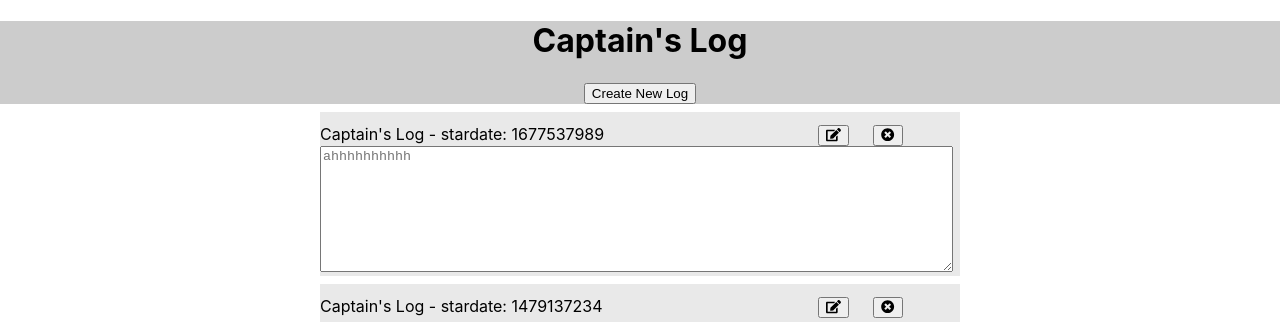
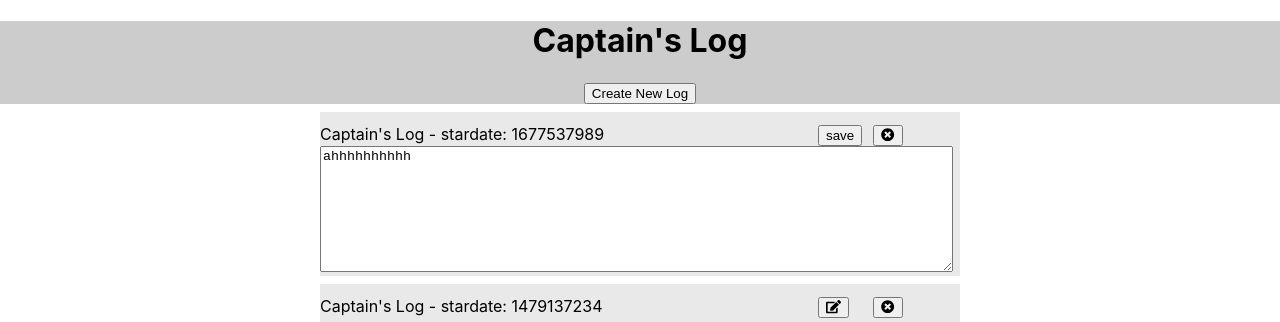
Before and after one commit to N8ers/captains-log-frontend, a React (Create React App) app: page / in a window 1280 px wide. Both pictures are taken after a click on the button 833 px from the left and 135 px from the top of the page. Shown: the top 322 px of the page. Built offline with nearby package versions, Linux system fonts and the light colour scheme.

Commit message:
get edit log working

```diff
--- a/src/App.js
+++ b/src/App.js
@@ -21,6 +21,7 @@ class App extends React.Component {
     this.handleDeleteLog = this.handleDeleteLog.bind(this);
     this.handleScrapLog = this.handleScrapLog.bind(this);
     this.handleStoreLog = this.handleStoreLog.bind(this);
+    this.handleEditLog = this.handleEditLog.bind(this);
   }
 
   handleNewLogToggle() {
@@ -54,6 +55,20 @@ class App extends React.Component {
     });
   }
 
+  handleEditLog(id, content) {
+    let oldLogs = this.state.dummyLogs;
+
+    for (let i = 0; i < oldLogs.length; i++) {
+      if (oldLogs[i].id === id) {
+        oldLogs[i].content = content;
+      }
+    }
+
+    this.setState({
+      dummyLogs: oldLogs
+    });
+  }
+
   render() {
     return (
       <div>
@@ -68,6 +83,7 @@ class App extends React.Component {
           handleDeleteLog={this.handleDeleteLog}
           storeLog={this.handleStoreLog}
           scrapLog={this.handleScrapLog}
+          editLog={this.handleEditLog}
         ></Logs>
       </div>
     );
--- a/src/components/Log.js
+++ b/src/components/Log.js
@@ -11,15 +11,28 @@ class Log extends React.Component {
   constructor(props) {
     super(props);
     this.state = {
-      logInEditMode: false
+      logInEditMode: false,
+      logContent: this.props.content
     };
     this.handleEditLog = this.handleEditLog.bind(this);
+    this.handleEditingLog = this.handleEditingLog.bind(this);
   }
 
   handleEditLog() {
     console.log("handleeditlog");
     this.setState({
       logInEditMode: !this.state.logInEditMode
+    });
+  }
+
+  handleSaveEdit(id, content) {
+    this.props.handleEditLog(id, content);
+    this.handleEditLog();
+  }
+
+  handleEditingLog(e) {
+    this.setState({
+      logContent: e.target.value
     });
   }
 
@@ -32,11 +45,26 @@ class Log extends React.Component {
               Captain's Log - stardate: {this.props.starDate}
             </div>
           </Grid>
-          <Grid item xs={1}>
-            <button onClick={this.handleEditLog}>
-              <FontAwesomeIcon icon={faEdit} />
-            </button>
-          </Grid>
+
+          {this.state.logInEditMode && (
+            <Grid item xs={1}>
+              <button
+                onClick={() =>
+                  this.handleSaveEdit(this.props.id, this.state.logContent)
+                }
+              >
+                save
+              </button>
+            </Grid>
+          )}
+
+          {!this.state.logInEditMode && (
+            <Grid item xs={1}>
+              <button onClick={this.handleEditLog}>
+                <FontAwesomeIcon icon={faEdit} />
+              </button>
+            </Grid>
+          )}
           <Grid item xs={1}>
             <button onClick={() => this.props.handleDeleteLog(this.props.id)}>
               <FontAwesomeIcon icon={faTimesCircle} />
@@ -50,7 +78,8 @@ class Log extends React.Component {
               className="test"
               aria-label="minimum height"
               rowsMin={8}
-              placeholder={this.props.content}
+              value={this.state.logContent}
+              onChange={this.handleEditingLog}
             />
           </form>
         )}
--- a/src/components/Logs.js
+++ b/src/components/Logs.js
@@ -24,6 +24,7 @@ class Logs extends React.Component {
             content={log.content}
             handleEditLog={this.props.handleEditLog}
             handleDeleteLog={this.props.handleDeleteLog}
+            handleEditLog={this.props.handleEditLog}
           />
         ))}
         <br />
```
